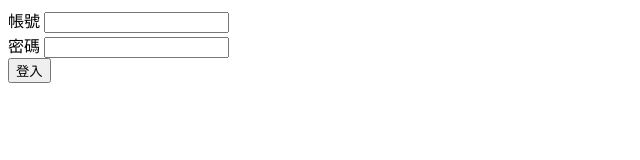
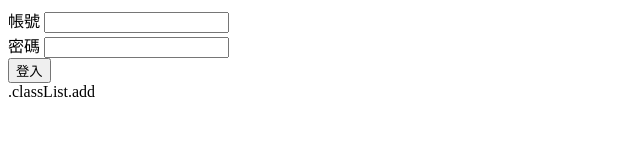
Before and after one commit to yan-s-h/BA-Practice, a plain HTML site: page test.html in a window 1280 px wide. Shown: the whole page, without its empty margins (0-640 px from the left). Drawn offline with Linux system fonts and the light colour scheme.

Commit message:
classlist

```diff
--- a/test.html
+++ b/test.html
@@ -39,7 +39,7 @@
   </div>
   <div id="lobby"></div>
   <div id="game"></div>
-
+  .classList.add
   <script>
     const userData = [{ account: 'aaaa', password: 'aaaa' }, { account: 'bbbb', password: 'bbbb' }]
     function logIn(event) {
```
